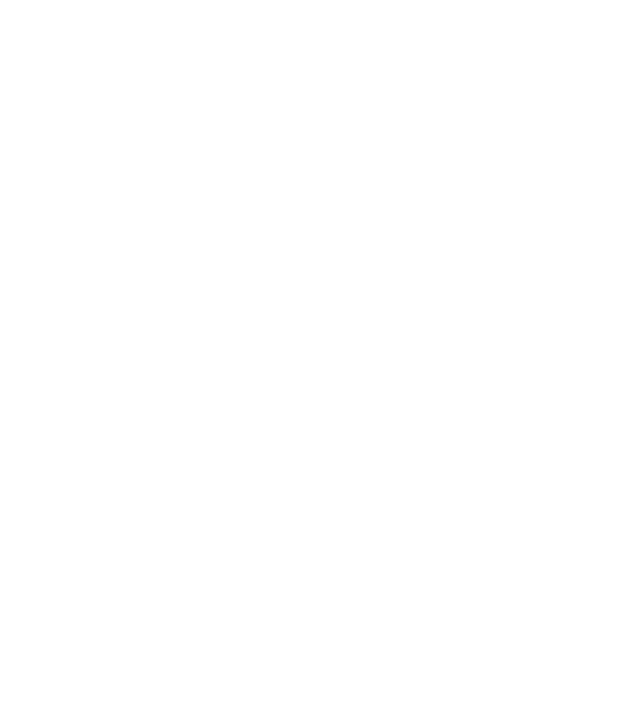
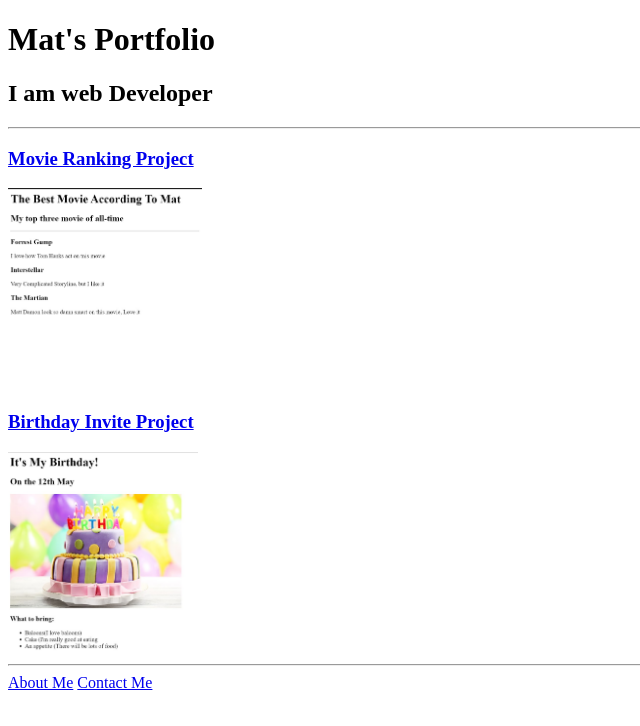
Before and after one commit to m1ndsrokk/html_portfolio, a plain HTML site: page index.html in a window 1280 px wide. Shown: the whole page, without its empty margins (0-640 px from the left). Drawn offline with Linux system fonts and the light colour scheme.

Commit message:
Add files via upload

```diff
--- a/index.html
+++ b/index.html
@@ -13,3 +13,28 @@ HINT for TODO 6: You can use the height attribute set to 200 to make the image s
 https://developer.mozilla.org/en-US/docs/Web/HTML/Element/img#attr-height -->
 
 <!-- TODO 7: Add the Contact Me and About Me page links -->
+
+
+<!DOCTYPE html>
+<html lang="en">
+<head>
+    <meta charset="UTF-8">
+    <meta name="viewport" content="width=device-width, initial-scale=1.0">
+    <title>Mat's Portfolio</title>
+</head>
+<body>
+    <h1>Mat's Portfolio</h1>
+    <h2>I am web Developer</h2>
+    <hr/>
+    <h3><a href="./public/movie-ranking1.html">Movie Ranking Project</a></h3>
+    <img src="assets/images/movie-ranking.jpg" height="200" alt="Movie Ranking"/>
+    <h3><a href="./public/birthday-invite2.html">Birthday Invite Project</a></h3>
+    <img src="./assets/images/birthday-invite.jpg" height="200" alt="birtday invitation"/>
+    <hr/>
+    <a href="./public/about.html">About Me</a>
+    <a href="./public/contact.html">Contact Me</a>
+
+
+
+</body>
+</html>
```
